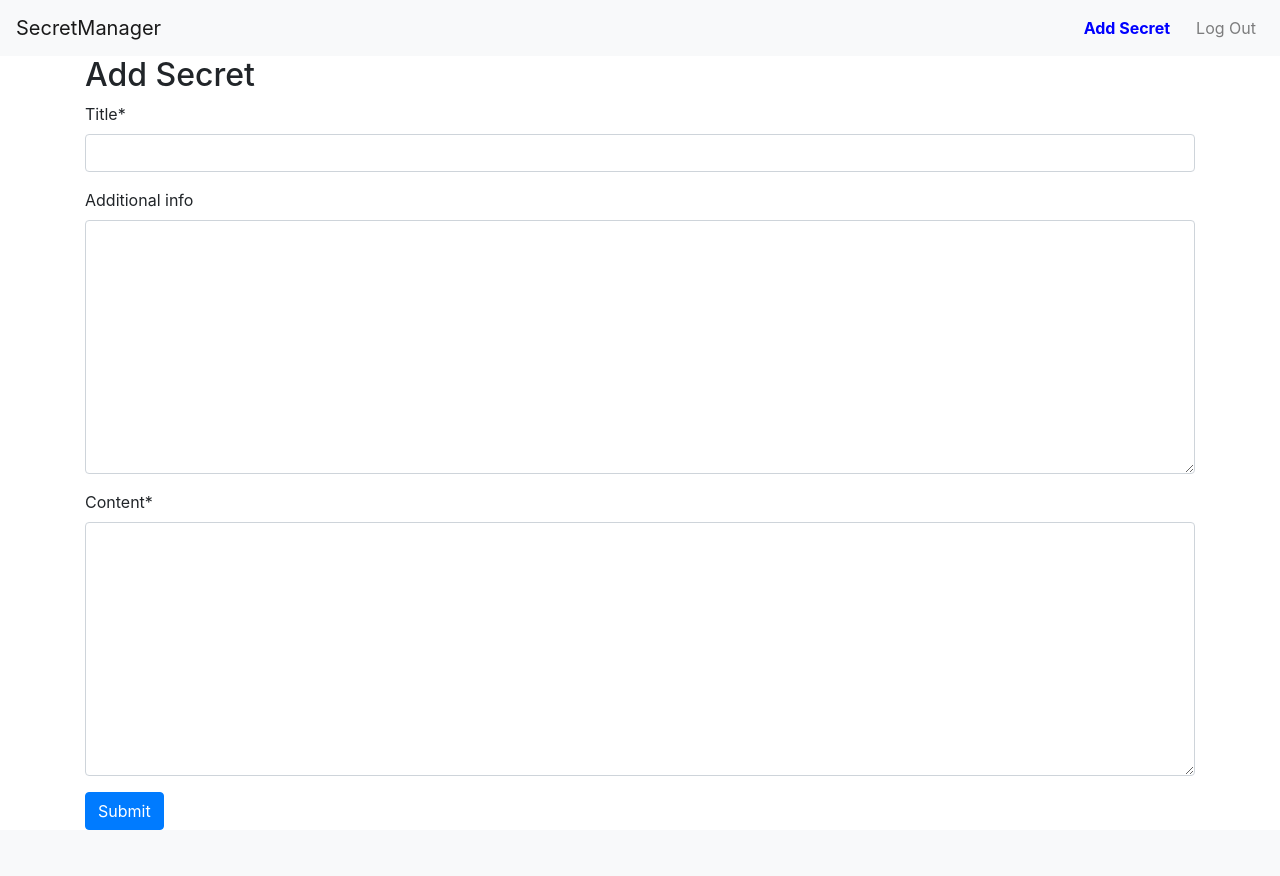
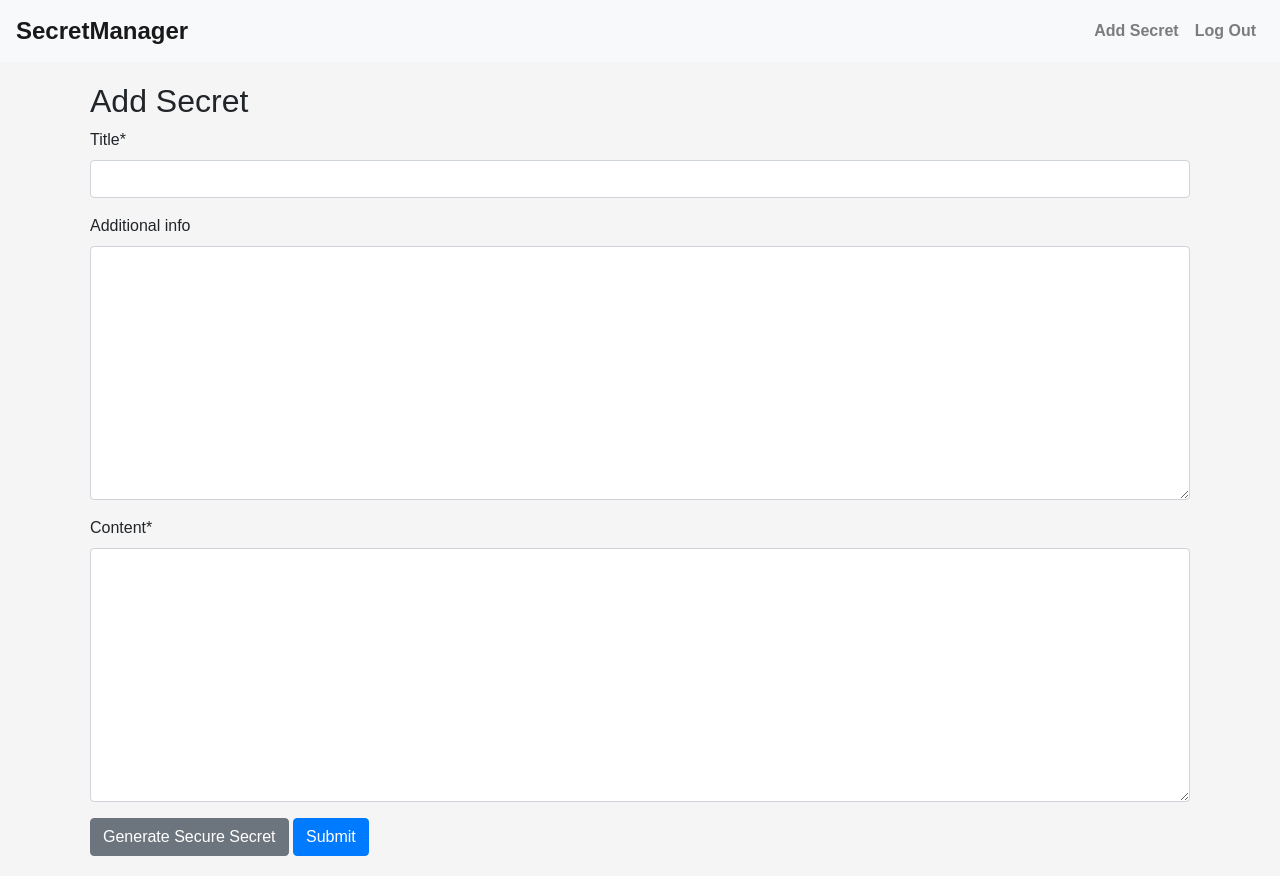
Before and after one commit to Adolfo-AB/secret_manager, a Django app: page /add/ in a window 1280 px wide. Before the commit the page ends 830 px from the top, so only its background shows below. Run offline with Django 4.2, Linux system fonts and the light colour scheme; the visitor is signed in with stand-in values (Sample User, id 1); some libraries are stand-ins or nearby versions.

Commit message:
Add functionality to auto-generate a secure secret and styles.css

```diff
--- a/core/static/script.js
+++ b/core/static/script.js
@@ -255,4 +255,32 @@ document.addEventListener("DOMContentLoaded", function () {
         fetchAndDisplaySecretDetails(secretId); // Fetch and display the secret details if on the detail page
     }
 
+    const generateSecretButton = document.getElementById("generate-secret-button");
+    const contentField = document.getElementById("id_content"); // Make sure to use the correct field ID
+
+    if (generateSecretButton && contentField) {
+        generateSecretButton.addEventListener("click", function () {
+          // Generate a secure secret (e.g., a random password)
+          const secureSecret = generateSecureSecret();
+
+          // Auto-fill the content field with the secure secret
+          contentField.value = secureSecret;
+        });
+      }
+
+    // Function to generate a secure secret (you can customize this as needed)
+    function generateSecureSecret() {
+        // Generate a random secure secret (e.g., 12 characters with a mix of letters, numbers, and special characters)
+        const characters = "ABCDEFGHIJKLMNOPQRSTUVWXYZabcdefghijklmnopqrstuvwxyz0123456789!@#$%^&*()-_=+[]{}|;:,.<>?";
+        const secureSecretLength = 12;
+        let secureSecret = "";
+
+        for (let i = 0; i < secureSecretLength; i++) {
+          const randomIndex = Math.floor(Math.random() * characters.length);
+          secureSecret += characters.charAt(randomIndex);
+        }
+
+        return secureSecret;
+    }
+
 });
--- /dev/null
+++ b/core/static/style.css
@@ -0,0 +1,50 @@
+/* Apply a background color and font styling to the body */
+body {
+    background-color: #f5f5f5;
+    font-family: Arial, sans-serif;
+}
+
+/* Style the navigation bar */
+.navbar {
+    background-color: #343a40; /* Dark gray background */
+    color: #fff; /* White text */
+}
+
+.navbar-brand {
+    font-size: 24px;
+    font-weight: bold;
+}
+
+.navbar-toggler-icon {
+    background-color: #fff; /* White color for the toggler icon */
+}
+
+.nav-link {
+    color: #17a2b8; /* Blue color for links */
+    font-weight: bold;
+}
+
+/* Add some padding to the container */
+.container {
+    padding: 20px;
+}
+
+/* Style the alert messages */
+.alert {
+    background-color: #d4edda; /* Light green background */
+    color: #155724; /* Dark green text */
+    font-weight: bold;
+    border: 1px solid #c3e6cb;
+    border-radius: 5px;
+    margin: 10px 0;
+}
+
+/* Additional styling for specific elements */
+/* Add your specific styling here */
+
+/* Apply responsive design for smaller screens */
+@media (max-width: 768px) {
+    .navbar-brand {
+        font-size: 18px;
+    }
+}
--- a/core/templates/core/add.html
+++ b/core/templates/core/add.html
@@ -11,6 +11,13 @@
     var csrftoken = '{{ csrf_token }}';
   </script>
   {{ form|crispy }}
+
+  <!-- Add the button to generate a secure secret -->
+  <button type="button" id="generate-secret-button" class="btn btn-secondary">Generate Secure Secret</button>
+
   <button type="submit" class="btn btn-primary">Submit</button>
 </form>
+
+</div>
+
 {% endblock %}
--- a/core/templates/core/base.html
+++ b/core/templates/core/base.html
@@ -1,11 +1,12 @@
 <!DOCTYPE html>
 <html>
 <head>
+    {% load static %}
     <meta charset="utf-8">
     <meta name="viewport" content="width=device-width, initial-scale=1.0">
     <link rel="stylesheet" href="https://stackpath.bootstrapcdn.com/bootstrap/4.4.1/css/bootstrap.min.css" integrity="sha384-Vkoo8x4CGsO3+Hhxv8T/Q5PaXtkKtu6ug5TOeNV6gBiFeWPGFN9MuhOf23Q9Ifjh" crossorigin="anonymous">
-    <script src="https://ajax.googleapis.com/ajax/libs/jquery/3.6.4/jquery.min.js"></script>
-    {% load static %}
+    <link rel="stylesheet" href="{% static 'style.css' %}"> <!-- External CSS file -->
+
     <title>SecretManager</title>
 </head>
 <body>
@@ -24,8 +25,8 @@
         <div class="collapse navbar-collapse" id="navbarNav">
             <ul class="navbar-nav ml-auto">
                 {% if user.is_authenticated %}
-                    <li class="nav-item" style="margin-right: 10px;">
-                        <a class="nav-link" href="{% url 'add' %}" style="color: blue; font-weight: bold;">Add Secret</a>
+                    <li class="nav-item">
+                        <a class="nav-link" href="{% url 'add' %}">Add Secret</a>
                     </li>
                     <li class="nav-item">
                         <a class="nav-link" href="{% url 'logout' %}">Log Out</a>
```
